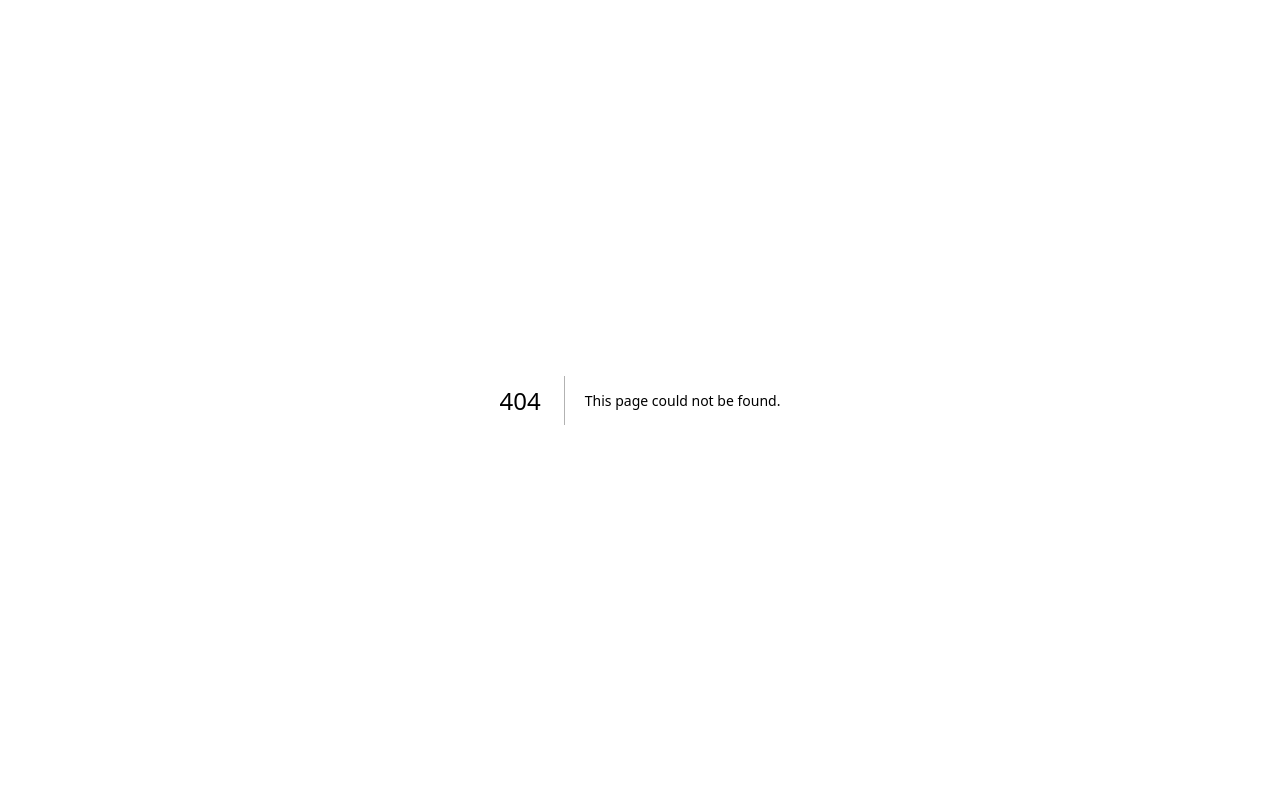
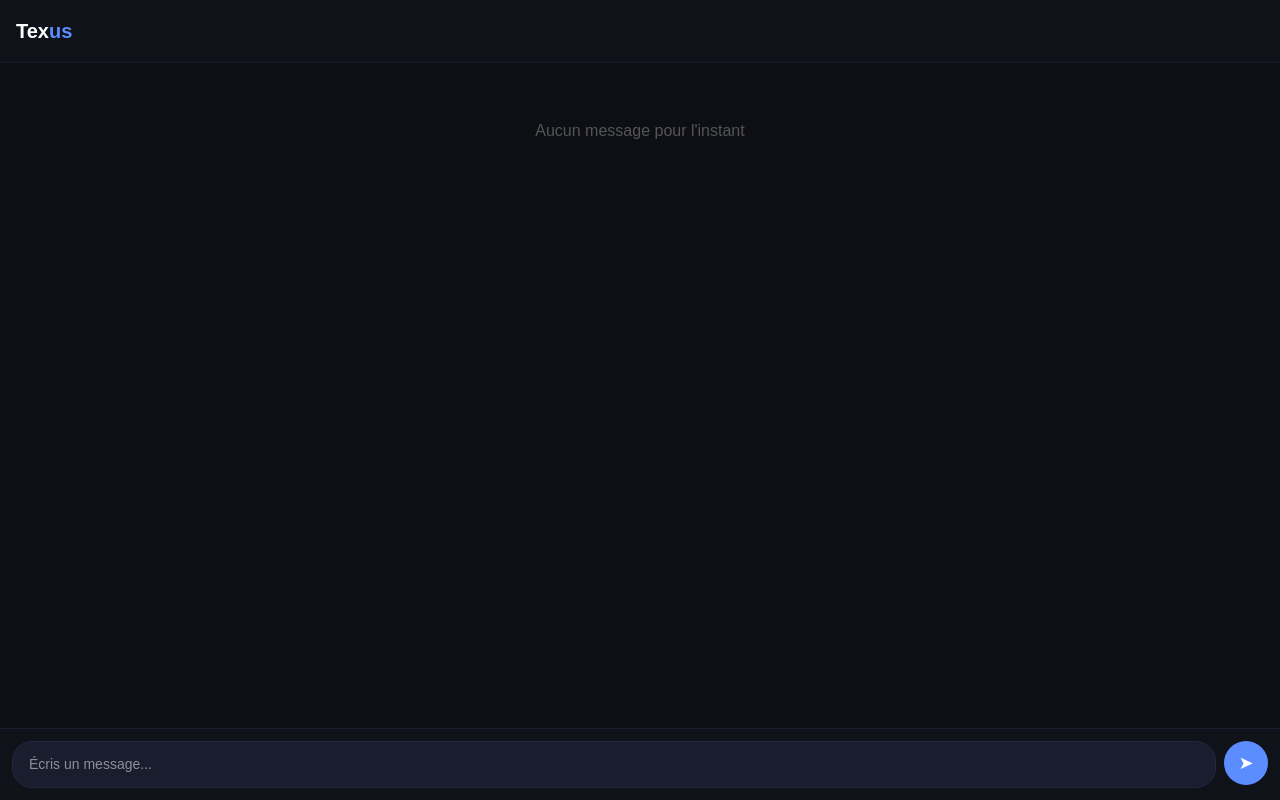
Before and after one commit to mathieulerichard208-dev/Texus, a Next.js app: page /chat in a window 1280 px wide. Before the commit this address had no page. Built offline with nearby package versions, Linux system fonts and the light colour scheme.

Commit message:
add chat page

```diff
--- /dev/null
+++ b/app/chat/page.tsx
@@ -0,0 +1,46 @@
+'use client'
+import { useState } from 'react'
+
+export default function ChatPage() {
+  const [messages, setMessages] = useState<string[]>([])
+  const [text, setText] = useState('')
+
+  function sendMessage() {
+    if (text.trim()) {
+      setMessages([...messages, text])
+      setText('')
+    }
+  }
+
+  return (
+    <main style={{minHeight:'100vh',background:'#0d0f14',display:'flex',flexDirection:'column',fontFamily:'sans-serif'}}>
+      <div style={{background:'#10121a',padding:'16px',borderBottom:'1px solid #1a1d2e'}}>
+        <div style={{fontSize:'20px',fontWeight:700,color:'#fff'}}>
+          Tex<span style={{color:'#5b8dff'}}>us</span>
+        </div>
+      </div>
+      <div style={{flex:1,padding:'16px',overflowY:'auto'}}>
+        {messages.length === 0 && (
+          <p style={{color:'#555',textAlign:'center',marginTop:'40px'}}>Aucun message pour l'instant</p>
+        )}
+        {messages.map((msg, i) => (
+          <div key={i} style={{background:'#5b8dff',color:'#fff',padding:'10px 14px',borderRadius:'14px',marginBottom:'8px',maxWidth:'70%',marginLeft:'auto',fontSize:'14px'}}>
+            {msg}
+          </div>
+        ))}
+      </div>
+      <div style={{display:'flex',padding:'12px',gap:'8px',background:'#10121a',borderTop:'1px solid #1a1d2e'}}>
+        <input
+          value={text}
+          onChange={e => setText(e.target.value)}
+          onKeyDown={e => e.key === 'Enter' && sendMessage()}
+          placeholder="Écris un message..."
+          style={{flex:1,background:'#1a1d2e',border:'1px solid #222640',borderRadius:'20px',padding:'12px 16px',color:'#fff',fontSize:'14px'}}
+        />
+        <button onClick={sendMessage} style={{background:'#5b8dff',color:'#fff',border:'none',borderRadius:'50%',width:'44px',height:'44px',cursor:'pointer',fontSize:'18px'}}>
+          ➤
+        </button>
+      </div>
+    </main>
+  )
+}
```
